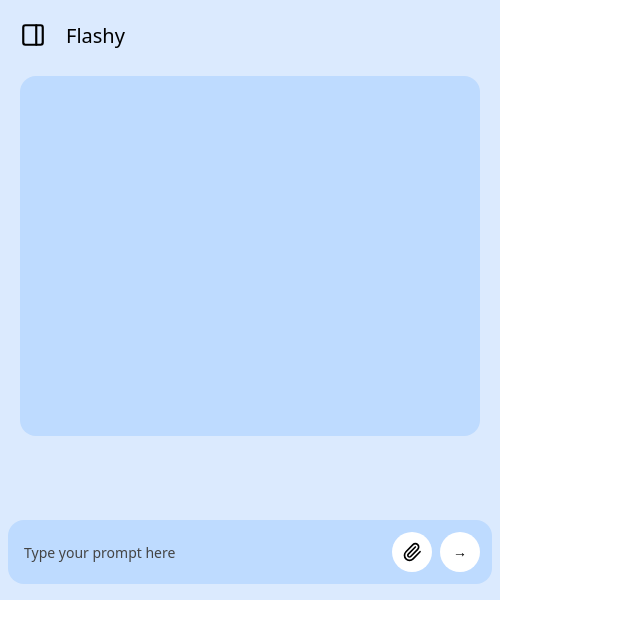
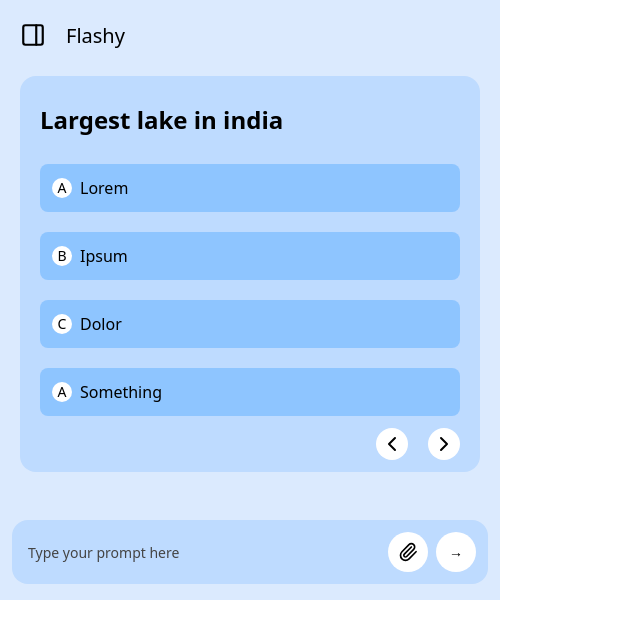
Before and after one commit to harryfrzz/flashy, a React (Vite) app: page / in a window 1280 px wide. Shown: the top 638 px of the page, without its empty margins (0-640 px from the left). Built offline with nearby package versions, Linux system fonts and the light colour scheme.

Commit message:
feat: added new components plus huge UI overhaul & project change

```diff
--- a/package.json
+++ b/package.json
@@ -1,5 +1,5 @@
 {
-  "name": "meeting-assistant",
+  "name": "flashcard",
   "private": true,
   "version": "0.0.0",
   "type": "module",
--- /dev/null
+++ b/src/components/control-cards.tsx
@@ -0,0 +1,14 @@
+import { ChevronLeft, ChevronRight } from "lucide-react";
+
+export default function ControlCards(){
+    return(
+        <div className="flex w-full h-14 justify-end items-center gap-5">
+            <div className="w-8 h-8 rounded-full bg-white flex justify-center items-center">
+                <ChevronLeft/>
+            </div>
+            <div className="w-8 h-8 rounded-full bg-white flex justify-center items-center">
+                <ChevronRight/>
+            </div>
+        </div>
+    )
+}
--- a/src/components/flash-card.tsx
+++ b/src/components/flash-card.tsx
@@ -1,7 +1,31 @@
+import ControlCards from "./control-cards"
+import OptionBubble from "./option-bubble"
+
 export default function FlashCard(){
     return(
-        <div className="w-full h-90 bg-blue-200 rounded-2xl mt-14">
+        <div className="w-full h-auto min-h-auto max-h-105 bg-blue-200 rounded-2xl mt-14 px-5 flex flex-col">
+            <h1 className="text-2xl py-7 font-bold">Largest lake in india</h1>
+            <div className="flex flex-col gap-5">
+                <div className="w-full h-12 rounded-lg bg-blue-300 flex justify-start items-center px-3 gap-2">
+                    <OptionBubble optionStr={"A"}/>
+                    <p>Lorem</p>
+                </div>
+                <div className="w-full h-12 rounded-lg bg-blue-300 flex justify-start items-center px-3 gap-2">
+                    <OptionBubble optionStr={"B"}/>
+                    <p>Ipsum</p>
+                </div>
 
+                <div className="w-full h-12 rounded-lg bg-blue-300 flex justify-start items-center px-3 gap-2">
+                    <OptionBubble optionStr={"C"}/>
+                    <p>Dolor</p>
+                </div>
+                <div className="w-full h-12 min-h-12 max-h-16 rounded-lg bg-blue-300 flex justify-start items-center px-3 gap-2">
+                    <OptionBubble optionStr={"A"}/>
+                    <p>Something</p>
+                </div>
+            </div>
+            <ControlCards/>
         </div>
+
     )
 }
--- a/src/components/input-bar.tsx
+++ b/src/components/input-bar.tsx
@@ -2,7 +2,7 @@ import { Paperclip } from "lucide-react";
 
 export default function InputBar(){
     return(
-        <div className="absolute bottom-0 left-0 right-0 flex gap-2 py-3 px-3 bg-blue-200 rounded-2xl ml-2 mr-2 mb-4">
+        <div className="absolute bottom-0 left-0 right-0 flex gap-2 py-3 px-3 bg-blue-200 rounded-2xl ml-3 mr-3 mb-4">
             <div className="flex-1 h-10 rounded-full bg-transparent">
                 <input className="w-full h-full outline-none text-sm text-black placeholder:text-[rgb(68,68,68)] px-1" type="text" placeholder="Type your prompt here"/>
             </div>
--- /dev/null
+++ b/src/components/option-bubble.tsx
@@ -0,0 +1,7 @@
+export default function OptionBubble({optionStr}: {optionStr: String}){
+    return(
+        <div className="w-5 h-5 rounded-full bg-white flex justify-center items-center">
+            <p className="text-sm">{optionStr}</p>
+        </div>
+    )
+}
--- a/src/components/sidebar.tsx
+++ b/src/components/sidebar.tsx
@@ -1,5 +1,5 @@
 
-import { PanelRight, Settings } from "lucide-react";
+import { PanelRight, Settings, SquarePen } from "lucide-react";
 
 interface SidebarProps {
     isOpen: boolean;
@@ -12,31 +12,35 @@ export default function Sidebar({ isOpen, onClose }: SidebarProps) {
             {/* Backdrop */}
             {isOpen && (
                 <div
-                    className="w-[500px] h-[600px] fixed inset-0 bg-black opacity-50 z-40"
+                    className="w-[500px] h-[600px] fixed inset-0 bg-white opacity-20 z-20"
                     onClick={onClose}
                 />
             )}
             <div className={`
-                fixed top-0 left-0 p-2 gap-2 h-[600px] flex justify-between flex-col w-64 bg-black z-50 transform transition-transform duration-300 ease-in-out
+                fixed top-0 left-0 p-2 gap-2 h-[600px] flex justify-start flex-col w-64 bg-blue-200 z-50 transform transition-transform duration-300 ease-in-out
                 ${isOpen ? 'translate-x-0' : '-translate-x-full'}
             `}>
 
-            <button
-                onClick={onClose}
-                className="text-white hover:text-gray-300 absolute top-5 right-5"
-            >
-                <PanelRight size={23} color="white"/>
-            </button>
-
-                <div className="w-full h-full bg-transparent rounded-md">
-                    <h1 className="absolute top-4 left-3 text-white text-lg">History</h1>
+                <div className="w-full flex justify-between bg-transparent rounded-md px-1 mt-2">
+                    <h1 className=" text-black text-lg">Flashy</h1>
+                    <button
+                        onClick={onClose}
+                        className="text-white hover:text-gray-300"
+                    >
+                        <PanelRight size={23} color="black"/>
+                    </button>
+                </div>
+                <div className="flex flex-col gap-3 mt-2">
+                    <div className="w-full h-10 bg-blue-300 flex justify-start items-center gap-2 px-2 rounded-lg">
+                        <SquarePen width={18}/>
+                        <p className="text-sm">New Flashcard</p>
+                    </div>
+                    <div className="w-full h-10 bg-blue-300 flex justify-start items-center gap-2 px-2 rounded-lg">
+                        <Settings width={18}/>
+                        <p className="text-sm">Settings</p>
+                    </div>
                 </div>
 
-                <button
-                className="text-white hover:text-gray-300 absolute bottom-5 right-5"
-            >
-                <Settings size={23} color="white"/>
-            </button>
 
             </div>
         </>
```
Also changed, not shown: 1 other file (tests, documents, lock files or other folders).
